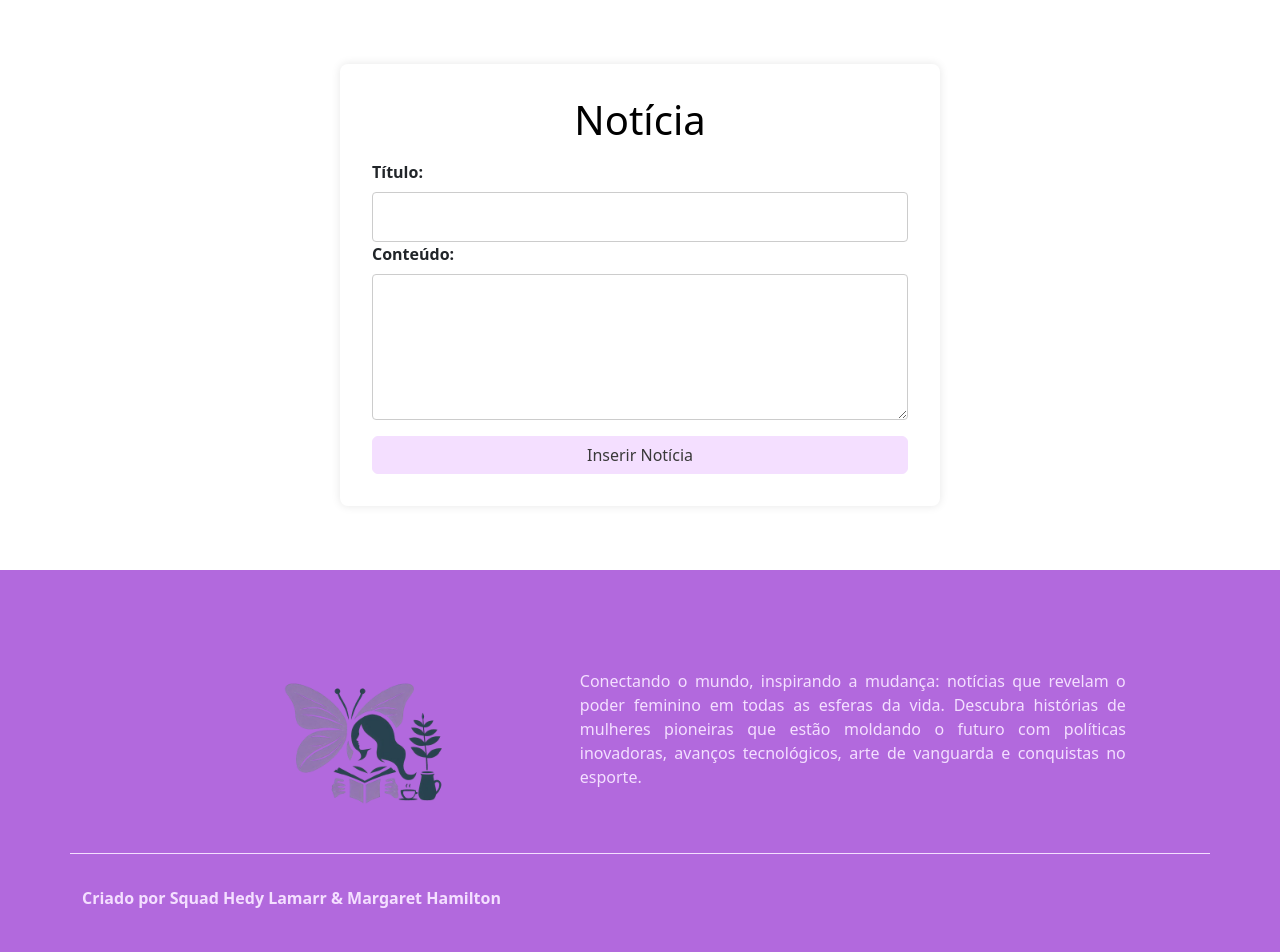
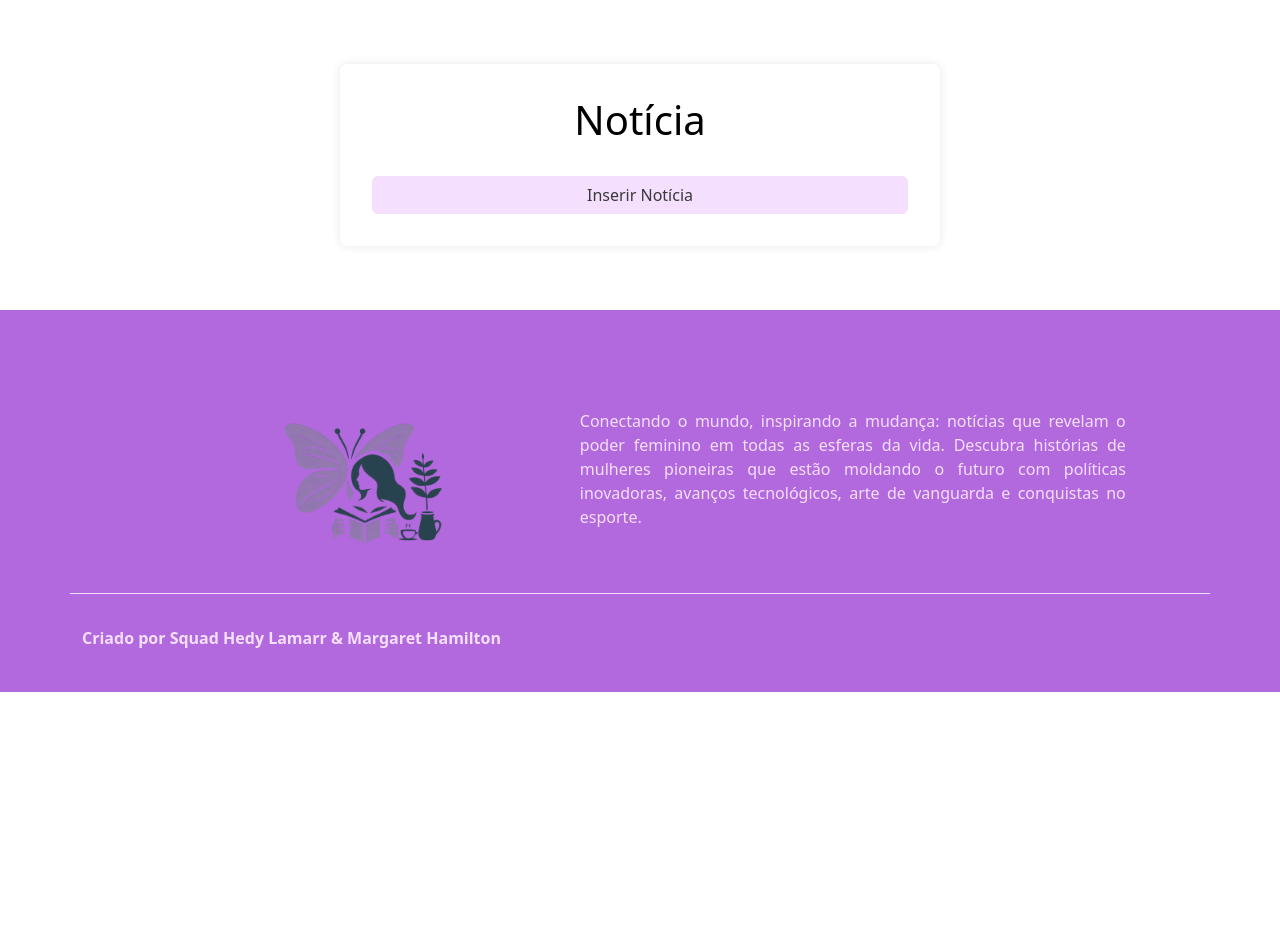
Before and after one commit to Hedy-Lamarr-e-Margaret-Hamilton/blog-noticias, a Django app: template noticias/templates/criar_noticia.html in a window 1280 px wide. Shown: the part 309-1261 px from the top of the page. After the commit the page ends 1001 px from the top, so only its background shows below. Run offline with Django 3.2, Linux system fonts and the light colour scheme; the template is opened without the code that fills it, so the values that code supplies are empty; some libraries are stand-ins or nearby versions.

Commit message:
Removendo duplicação da página criar_noticia

```diff
--- a/noticias/templates/criar_noticia.html
+++ b/noticias/templates/criar_noticia.html
@@ -12,12 +12,6 @@
   <form action="" method="POST" id="form" class="form-styled">
     {% csrf_token %}
     {{ form.as_p }}
-
-    <label for="titulo">Título:</label>
-    <input class="input-maior" type="text" name="titulo" id="titulo">
-
-    <label for="conteudo">Conteúdo:</label>
-    <textarea class="input-maior" name="conteudo" id="conteudo" rows="5"></textarea>
 
     <button type="submit" class="btn btn-primary btn-block">Inserir Notícia</button>
   </form>
```
